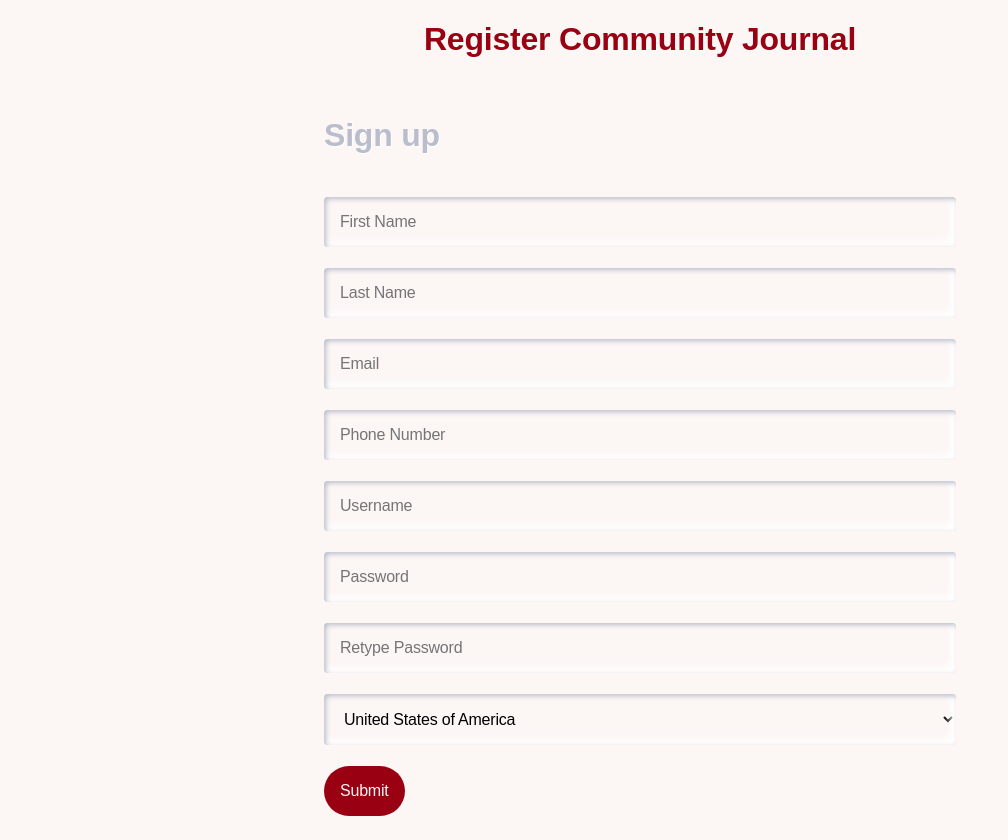
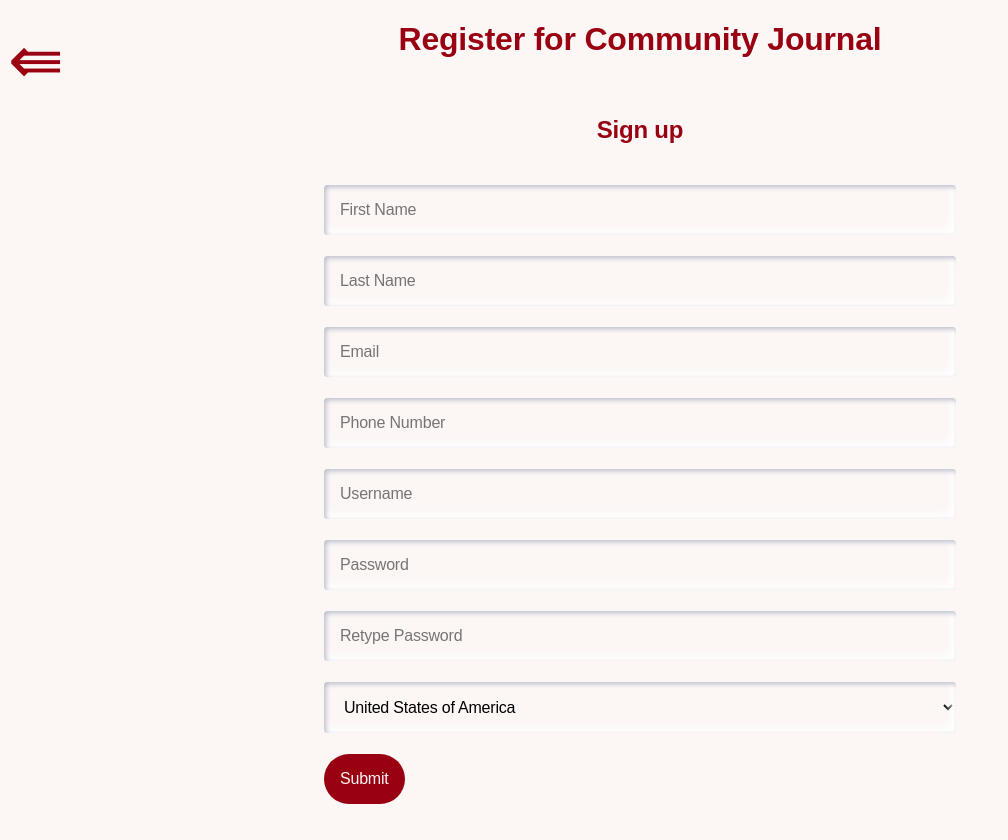
Before and after one commit to briangx92/Community-Journal, a PHP site: page /Community-Journal/register.php in a window 1280 px wide. Shown: the whole page, without its empty margins (0-1008 px from the left). After the commit the page ends 804 px from the top, so only its background shows below. Run offline with PHP 8.4, Linux system fonts and the light colour scheme; style sheets or scripts are compiled from the project's sources.

Commit message:
All of the CSS on register page is complete -> Mainly just completed the back button

```diff
--- a/css/main.scss
+++ b/css/main.scss
@@ -24,6 +24,22 @@ form, .registerBtn {
   margin: 0 auto;
 }
 
+.backarrow {
+  text-align: center;
+  font-size: 50pt;
+  position: absolute;
+  margin: 0;
+  color: #990011FF;
+  text-decoration: none;
+  padding-bottom: 15px;
+}
+
+.backarrow:hover {
+  color: #FCF6F5FF;
+  background-color: #990011FF;
+  border-radius: 50px;
+}
+
 #submit_login {
   background-color: #008900;
   color: #FCF6F5FF;
@@ -38,7 +54,7 @@ form, .registerBtn {
   float: right;
 }
 
-#h1-reg, #h1-index {
+#h1-reg, #h1-index, #h2-reg {
   text-align: center;
   color: #990011FF;
 }
--- a/index.php
+++ b/index.php
@@ -115,8 +115,8 @@ if($_SERVER["REQUEST_METHOD"] == "POST"){
             </form>
         </div>
 
-  <div class = "reg-wrapper">
-    <button class="registerBtn" onclick="window.location.href = 'http://localhost/Community-Journal/register.php';">Register</button>
+  <div class = "reg-wrapper" >
+    <button class="registerBtn"  onclick="window.location.href = 'http://localhost/Community-Journal/register.php';">Register</button>
   </div>
 
 </div>
--- a/register.php
+++ b/register.php
@@ -106,8 +106,9 @@ if (isset(($_POST['sub']))) {
     <title></title>
   </head>
   <body>
-    <div class="">
-      <h1 id = "h1-reg">Register Community Journal</h1>
+    <a href="index.php" class = "backarrow"> ⇚</a>
+    <div>
+      <h1 id = "h1-reg">Register for Community Journal</h1>
 
     </div>
 
@@ -116,7 +117,7 @@ if (isset(($_POST['sub']))) {
       <div class="regform">
         <form method="post">
           <div class="segment">
-            <h1>Sign up</h1>
+            <h2 id = "h2-reg">Sign up</h2>
           </div>
             <input class = "reg" placeholder="First Name" class="tb" type="text" name="fName" required>
 
```
